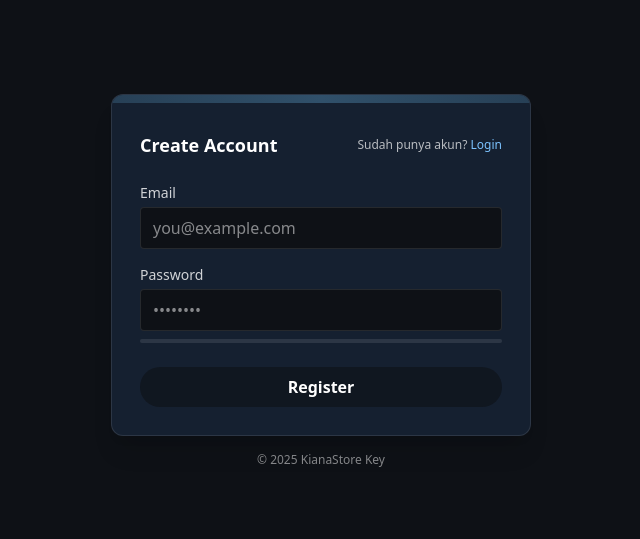
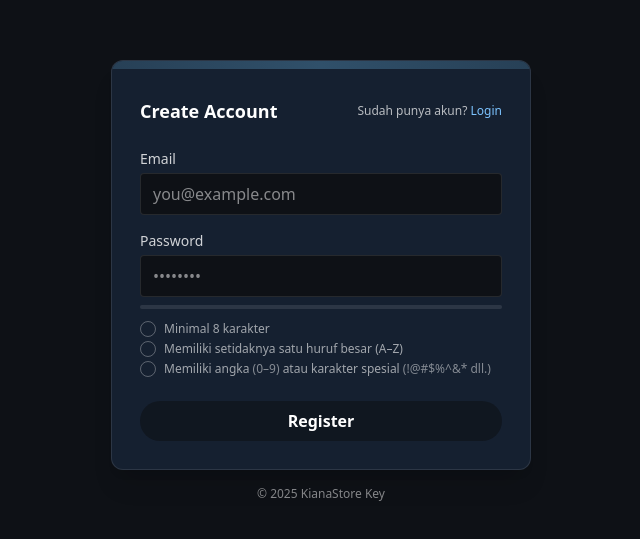
Before and after one commit to KianaKun/kiana-frontend, a Next.js app: page /register in a window 1280 px wide. Shown: the part 119-658 px from the top of the page, without its empty margins (319-959 px from the left). Built offline with nearby package versions, Linux system fonts and the light colour scheme.

Commit message:
Fixing Bug : Create Specification About Needed to submit in password registration

```diff
--- a/app/register/page.tsx
+++ b/app/register/page.tsx
@@ -4,6 +4,22 @@ import { useState, useMemo } from "react";
 import Link from "next/link";
 
 const API = "/api"; // sama seperti Login: lewat proxy Next.js
+
+// ===== Password rules =====
+// - Min 8
+// - ≥ 1 huruf besar
+// - ≥ 1 angka ATAU karakter spesial
+// Rules:
+const PASS_MIN = 8;
+const hasUpper = (s: string) => /[A-Z]/.test(s);
+const hasDigit  = (s: string) => /\d/.test(s);
+// Hanya simbol umum, TIDAK termasuk spasi:
+const hasSpecial = (s: string) => /[!@#$%^&*()_\-+={}[\]|\\:;"'<>,.?/~`]/.test(s);
+const isLongEnough = (s: string) => s.length >= PASS_MIN;
+
+// Wajib: ≥1 huruf besar, panjang ≥8, dan (angka ATAU simbol)
+const isPasswordValid = (s: string) =>
+  isLongEnough(s) && hasUpper(s) && (hasDigit(s) || hasSpecial(s));
 
 export default function RegisterPage() {
   const [email, setEmail] = useState("");
@@ -13,49 +29,51 @@ export default function RegisterPage() {
   const [msg, setMsg] = useState<{ type: "ok" | "err"; text: string } | null>(null);
 
   const disabled = useMemo(() => {
-    return submitting || email.trim() === "" || password.trim() === "";
+    return submitting || email.trim() === "" || !isPasswordValid(password);
   }, [submitting, email, password]);
 
   async function handleRegister() {
     setMsg(null);
-    if (disabled) return;
+
+    // Hard-stop kalau tidak valid (meski tombol somehow tertekan)
+    if (!isPasswordValid(password) || email.trim() === "") {
+      setMsg({ type: "err", text: "Password tidak memenuhi aturan." });
+      return;
+    }
 
     try {
       setSubmitting(true);
-
       const res = await fetch(`${API}/register`, {
         method: "POST",
         headers: { "Content-Type": "application/json" },
-        // credentials tidak wajib untuk register (nggak set cookie), tapi aman kalau ditambah:
         credentials: "include",
         body: JSON.stringify({ email, password }),
       });
-
       const data = await res.json();
-
       if (!res.ok || !data?.success) {
         setMsg({ type: "err", text: data?.message || `${res.status} ${res.statusText}` });
         setSubmitting(false);
         return;
       }
-
       setMsg({ type: "ok", text: "Registrasi berhasil. Mengarahkan ke halaman login…" });
-      // beri jeda dikit biar user sempat baca toast
-      setTimeout(() => {
-        window.location.href = "/login";
-      }, 900);
+      setTimeout(() => (window.location.href = "/login"), 900);
     } catch {
       setMsg({ type: "err", text: "⚠️ Gagal koneksi ke server" });
       setSubmitting(false);
     }
   }
 
+  // progress mini-bar: 0..3 terpenuhi
+  const score =
+    (isLongEnough(password) ? 1 : 0) +
+    (hasUpper(password) ? 1 : 0) +
+    ((hasDigit(password) || hasSpecial(password)) ? 1 : 0);
+
   return (
     <div className="min-h-screen bg-[#0E1116] text-white flex items-center justify-center px-4">
       <div className="w-full max-w-[420px]">
         {/* Kartu */}
         <div className="relative rounded-xl bg-[#152030] border border-white/10 overflow-hidden shadow-xl">
-          {/* top strip */}
           <div className="h-2 bg-gradient-to-r from-[#274056] via-[#30506a] to-[#274056]" />
 
           <div className="p-7">
@@ -75,6 +93,7 @@ export default function RegisterPage() {
               placeholder="you@example.com"
               value={email}
               onChange={(e) => setEmail(e.target.value)}
+              autoComplete="email"
             />
 
             <div className="mt-4" />
@@ -85,22 +104,39 @@ export default function RegisterPage() {
               placeholder="••••••••"
               value={password}
               onChange={(e) => setPassword(e.target.value)}
+              autoComplete="new-password"
+              aria-invalid={!isPasswordValid(password) && password.length > 0}
+              aria-describedby="password-help"
             />
 
-            {/* helper mini-bar (opsional) */}
-            <div className="mt-2 h-1 w-full bg-white/10 rounded">
+            {/* helper mini-bar */}
+            <div className="mt-2 h-1 w-full bg-white/10 rounded" aria-hidden>
               <div
                 className={`h-1 rounded transition-all ${
-                  password.length >= 10
-                    ? "w-3/3 bg-emerald-400"
-                    : password.length >= 6
+                  score === 0
+                    ? "w-0"
+                    : score === 1
+                    ? "w-1/3 bg-red-400"
+                    : score === 2
                     ? "w-2/3 bg-yellow-300"
-                    : password.length > 0
-                    ? "w-1/3 bg-red-400"
-                    : "w-0"
+                    : "w-full bg-emerald-400"
                 }`}
               />
             </div>
+
+            {/* Checklist syarat password */}
+            <ul id="password-help" className="mt-3 space-y-1 text-xs">
+              <CheckItem ok={isLongEnough(password)}>
+                Minimal {PASS_MIN} karakter
+              </CheckItem>
+              <CheckItem ok={hasUpper(password)}>
+                Memiliki setidaknya satu huruf besar (A–Z)
+              </CheckItem>
+              <CheckItem ok={(hasDigit(password) || hasSpecial(password))}>
+                Memiliki angka <span className="opacity-80">(0–9)</span> atau karakter spesial
+                <span className="opacity-80"> (!@#$%^&* dll.)</span>
+              </CheckItem>
+            </ul>
 
             <button
               onClick={handleRegister}
@@ -129,7 +165,6 @@ export default function RegisterPage() {
           </div>
         </div>
 
-        {/* Footer kecil */}
         <div className="text-center text-white/50 text-xs mt-4">
           © {new Date().getFullYear()} KianaStore Key
         </div>
@@ -155,3 +190,19 @@ function Input({
     />
   );
 }
+
+function CheckItem({ ok, children }: { ok: boolean; children: React.ReactNode }) {
+  return (
+    <li className={`flex items-center gap-2 ${ok ? "text-emerald-300" : "text-white/60"}`}>
+      <span
+        className={`inline-flex h-4 w-4 items-center justify-center rounded-full border ${
+          ok ? "border-emerald-400 bg-emerald-500/20" : "border-white/30"
+        }`}
+        aria-hidden
+      >
+        {ok ? "✓" : ""}
+      </span>
+      <span>{children}</span>
+    </li>
+  );
+}
```
